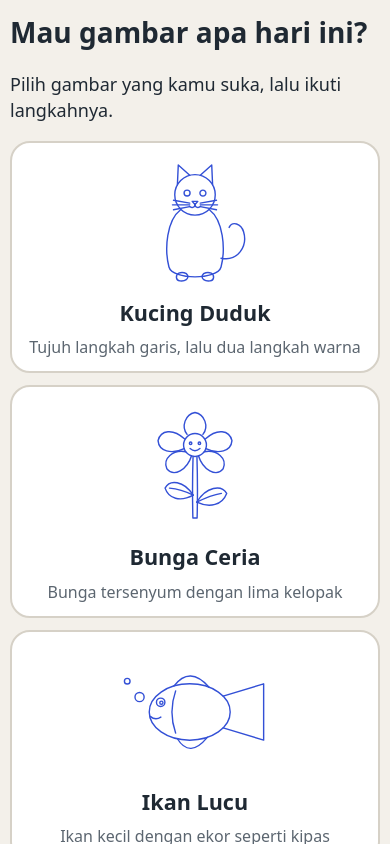
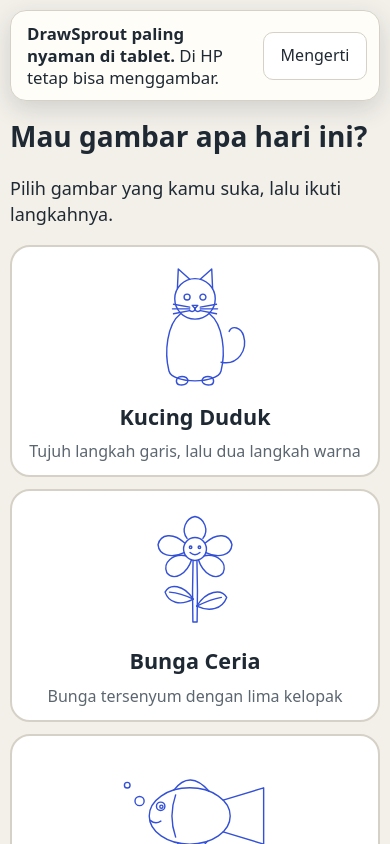
Before and after one commit to erriccjs/DrawSprout, a React (Vite) app: page / in a window 390 px wide. Built offline with nearby package versions, Linux system fonts and the light colour scheme.

Commit message:
Show a dismissible tablet notice on phones.
The note says DrawSprout is most comfortable on a tablet and remembers Mengerti in localStorage, outside the drawing session.

Co-authored-by: Eric Sudadyo  <e.sudadyo@gmail.com>

```diff
--- a/src/App.tsx
+++ b/src/App.tsx
@@ -10,7 +10,9 @@ import { gateUpdate } from './offline/update-policy';
 import { useOfflineSupport } from './offline/useOffline';
 import { DrawingPad } from './ui/DrawingPad';
 import { LessonPicker } from './ui/LessonPicker';
+import { TabletNotice } from './ui/TabletNotice';
 import { newId } from './ui/ids';
+import { dismissTabletNotice, isTabletNoticeDismissed } from './ui/tablet-notice';
 import { useLayoutTier } from './ui/useLayoutTier';
 import { useSessionBootstrap } from './ui/useSessionBootstrap';
 
@@ -51,6 +53,13 @@ export function App() {
   const [exitNotice, setExitNotice] = useState<string | null>(null);
   const [updateDismissed, setUpdateDismissed] = useState(false);
   const [saveInFlight, setSaveInFlight] = useState(false);
+  const [tabletNoticeDismissed, setTabletNoticeDismissed] = useState(isTabletNoticeDismissed);
+  const showTabletNotice = layout !== 'tablet' && !tabletNoticeDismissed;
+
+  const dismissTabletHint = () => {
+    dismissTabletNotice();
+    setTabletNoticeDismissed(true);
+  };
 
   const updateGate = gateUpdate({
     surface: openLesson ? 'drawing' : 'picker',
@@ -161,7 +170,8 @@ export function App() {
   };
 
   return (
-    <main className="shell" data-layout={layout}>
+    <main className="shell" data-layout={layout} data-tablet-notice={showTabletNotice ? 'open' : 'closed'}>
+      {showTabletNotice && <TabletNotice onDismiss={dismissTabletHint} />}
       {openLesson ? (
         <DrawingPad
           key={`${openLesson.initialState.sessionId}:${openLesson.revision}`}
--- a/src/styles.css
+++ b/src/styles.css
@@ -42,6 +42,7 @@ body {
 }
 
 .shell {
+  position: relative;
   height: 100%;
   padding: 12px;
 }
@@ -1192,8 +1193,45 @@ html:has(.shell[data-layout^='phone'] > .finish) body {
   overscroll-behavior: none;
 }
 
+.tablet-notice {
+  position: absolute;
+  z-index: 40;
+  top: max(10px, env(safe-area-inset-top, 0px));
+  left: 50%;
+  transform: translateX(-50%);
+  width: min(440px, calc(100% - 20px));
+  display: flex;
+  align-items: center;
+  gap: 12px;
+  padding: 12px 12px 12px 16px;
+  background: #fffdf8;
+  border: 1px solid var(--line);
+  border-radius: 16px;
+  box-shadow: 0 8px 24px rgba(31, 41, 51, 0.16);
+}
+
+.tablet-notice p {
+  margin: 0;
+  font-size: 1.05rem;
+  line-height: 1.3;
+}
+
+.tablet-notice .button {
+  min-height: var(--tap);
+  min-width: 104px;
+  flex: 0 0 auto;
+}
+
+.shell:has(> .pad) .tablet-notice {
+  top: max(72px, calc(env(safe-area-inset-top, 0px) + 64px));
+}
+
 .shell[data-layout^='phone'] .lesson-picker {
   padding: 4px 2px 16px;
+}
+
+.shell[data-layout^='phone'][data-tablet-notice='open'] .lesson-picker {
+  padding-top: 108px;
 }
 
 .shell[data-layout='phone-portrait'] .lesson-picker h1 {
--- /dev/null
+++ b/src/ui/TabletNotice.tsx
@@ -0,0 +1,21 @@
+/**
+ * A short note for phone-sized screens. Drawing still works; the note only
+ * says a tablet is the more comfortable place.
+ */
+
+interface TabletNoticeProps {
+  readonly onDismiss: () => void;
+}
+
+export function TabletNotice({ onDismiss }: TabletNoticeProps) {
+  return (
+    <div className="tablet-notice" role="status">
+      <p>
+        <strong>DrawSprout paling nyaman di tablet.</strong> Di HP tetap bisa menggambar.
+      </p>
+      <button type="button" className="button" onClick={onDismiss}>
+        Mengerti
+      </button>
+    </div>
+  );
+}
--- /dev/null
+++ b/src/ui/tablet-notice.ts
@@ -0,0 +1,34 @@
+/**
+ * Remembers that the phone visitor dismissed the "best on a tablet" note.
+ *
+ * This is a device preference, not part of a drawing. It stays in localStorage
+ * and is never written into the session store.
+ */
+
+export const TABLET_NOTICE_KEY = 'drawsprout.prefer-tablet.dismissed';
+
+type NoticeStorage = Pick<Storage, 'getItem' | 'setItem'>;
+
+export function isTabletNoticeDismissed(storage: NoticeStorage | null = browserStorage()): boolean {
+  try {
+    return storage?.getItem(TABLET_NOTICE_KEY) === '1';
+  } catch {
+    return false;
+  }
+}
+
+export function dismissTabletNotice(storage: NoticeStorage | null = browserStorage()): void {
+  try {
+    storage?.setItem(TABLET_NOTICE_KEY, '1');
+  } catch {
+    /* Private mode can reject the write. The note may return next time. */
+  }
+}
+
+function browserStorage(): NoticeStorage | null {
+  try {
+    return globalThis.localStorage;
+  } catch {
+    return null;
+  }
+}
```
Also changed, not shown: 2 other files (tests, documents, lock files or other folders).
